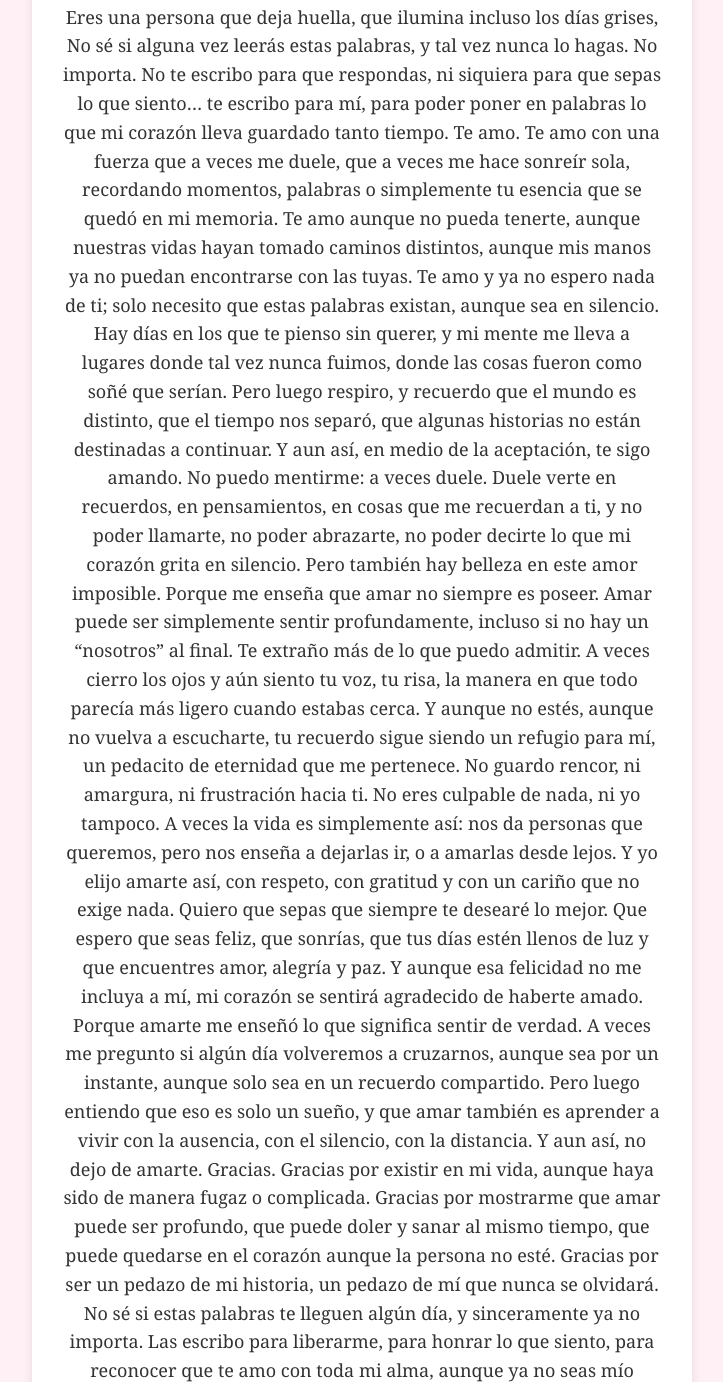
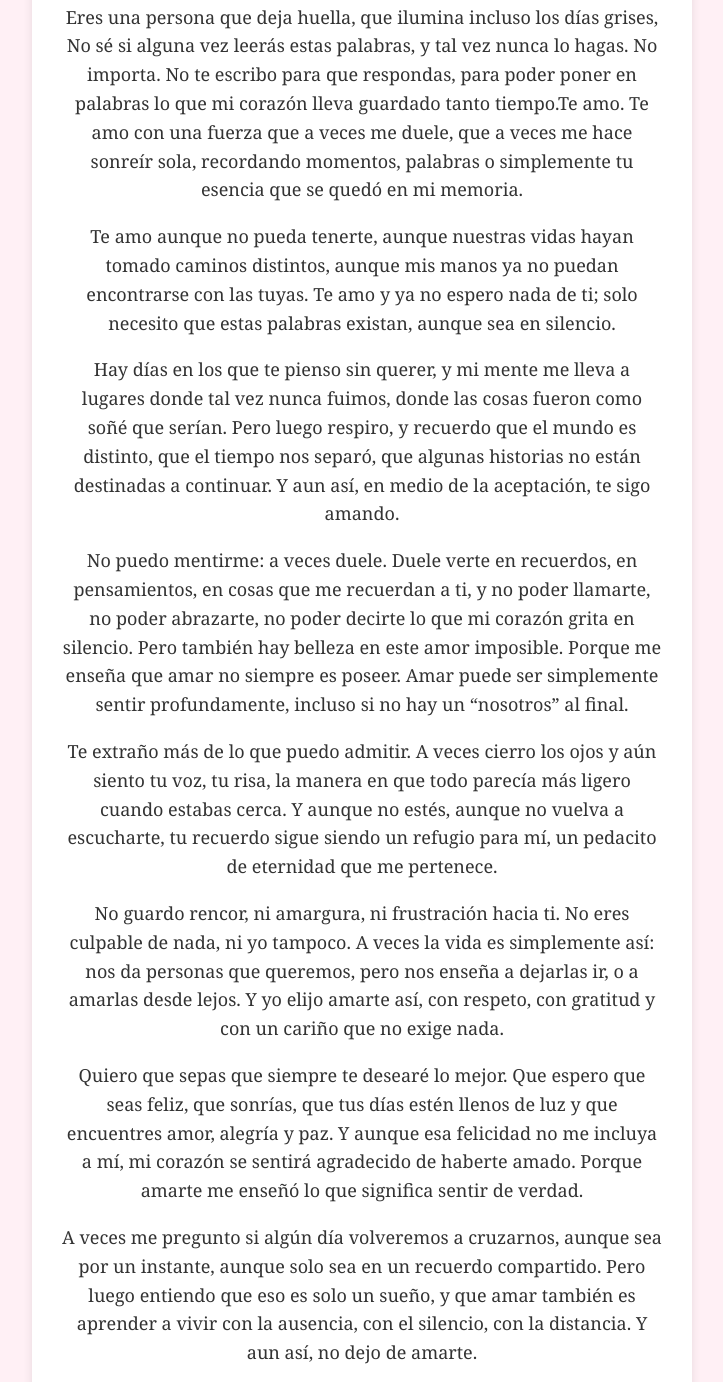
Before and after one commit to Rebecapachon/Carta, a plain HTML site: page carta.html in a window 1280 px wide. Shown: the part 218-1600 px from the top of the page, without its empty margins (278-1001 px from the left). Drawn offline with Linux system fonts and the light colour scheme.

Commit message:
carta.html

```diff
--- a/carta.html
+++ b/carta.html
@@ -30,16 +30,16 @@
   <div class="carta">
     <h1>💌 Para Ti</h1>
     <p>Quería escribirte algo bonito, aunque las palabras nunca basten.</p>
-    <p>Eres una persona que deja huella, que ilumina incluso los días grises, No sé si alguna vez leerás estas palabras, y tal vez nunca lo hagas. No importa. No te escribo para que respondas, ni siquiera para que sepas lo que siento… te escribo para mí, para poder poner en palabras lo que mi corazón lleva guardado tanto tiempo.
-Te amo. Te amo con una fuerza que a veces me duele, que a veces me hace sonreír sola, recordando momentos, palabras o simplemente tu esencia que se quedó en mi memoria. Te amo aunque no pueda tenerte, aunque nuestras vidas hayan tomado caminos distintos, aunque mis manos ya no puedan encontrarse con las tuyas. Te amo y ya no espero nada de ti; solo necesito que estas palabras existan, aunque sea en silencio.
-Hay días en los que te pienso sin querer, y mi mente me lleva a lugares donde tal vez nunca fuimos, donde las cosas fueron como soñé que serían. Pero luego respiro, y recuerdo que el mundo es distinto, que el tiempo nos separó, que algunas historias no están destinadas a continuar. Y aun así, en medio de la aceptación, te sigo amando.
-No puedo mentirme: a veces duele. Duele verte en recuerdos, en pensamientos, en cosas que me recuerdan a ti, y no poder llamarte, no poder abrazarte, no poder decirte lo que mi corazón grita en silencio. Pero también hay belleza en este amor imposible. Porque me enseña que amar no siempre es poseer. Amar puede ser simplemente sentir profundamente, incluso si no hay un “nosotros” al final.
-Te extraño más de lo que puedo admitir. A veces cierro los ojos y aún siento tu voz, tu risa, la manera en que todo parecía más ligero cuando estabas cerca. Y aunque no estés, aunque no vuelva a escucharte, tu recuerdo sigue siendo un refugio para mí, un pedacito de eternidad que me pertenece.
-No guardo rencor, ni amargura, ni frustración hacia ti. No eres culpable de nada, ni yo tampoco. A veces la vida es simplemente así: nos da personas que queremos, pero nos enseña a dejarlas ir, o a amarlas desde lejos. Y yo elijo amarte así, con respeto, con gratitud y con un cariño que no exige nada.
-Quiero que sepas que siempre te desearé lo mejor. Que espero que seas feliz, que sonrías, que tus días estén llenos de luz y que encuentres amor, alegría y paz. Y aunque esa felicidad no me incluya a mí, mi corazón se sentirá agradecido de haberte amado. Porque amarte me enseñó lo que significa sentir de verdad.
-A veces me pregunto si algún día volveremos a cruzarnos, aunque sea por un instante, aunque solo sea en un recuerdo compartido. Pero luego entiendo que eso es solo un sueño, y que amar también es aprender a vivir con la ausencia, con el silencio, con la distancia. Y aun así, no dejo de amarte.
-Gracias. Gracias por existir en mi vida, aunque haya sido de manera fugaz o complicada. Gracias por mostrarme que amar puede ser profundo, que puede doler y sanar al mismo tiempo, que puede quedarse en el corazón aunque la persona no esté. Gracias por ser un pedazo de mi historia, un pedazo de mí que nunca se olvidará.
-No sé si estas palabras te lleguen algún día, y sinceramente ya no importa. Las escribo para liberarme, para honrar lo que siento, para reconocer que te amo con toda mi alma, aunque ya no seas mío</p>
+    <p>Eres una persona que deja huella, que ilumina incluso los días grises, No sé si alguna vez leerás estas palabras, y tal vez nunca lo hagas. No importa. No te escribo para que respondas, para poder poner en palabras lo que mi corazón lleva guardado tanto tiempo.Te amo. Te amo con una fuerza que a veces me duele, que a veces me hace sonreír sola, recordando momentos, palabras o simplemente tu esencia que se quedó en mi memoria.</p>
+    <p>Te amo aunque no pueda tenerte, aunque nuestras vidas hayan tomado caminos distintos, aunque mis manos ya no puedan encontrarse con las tuyas. Te amo y ya no espero nada de ti; solo necesito que estas palabras existan, aunque sea en silencio.</p>
+    <p>Hay días en los que te pienso sin querer, y mi mente me lleva a lugares donde tal vez nunca fuimos, donde las cosas fueron como soñé que serían. Pero luego respiro, y recuerdo que el mundo es distinto, que el tiempo nos separó, que algunas historias no están destinadas a continuar. Y aun así, en medio de la aceptación, te sigo amando.</p>
+    <p>No puedo mentirme: a veces duele. Duele verte en recuerdos, en pensamientos, en cosas que me recuerdan a ti, y no poder llamarte, no poder abrazarte, no poder decirte lo que mi corazón grita en silencio. Pero también hay belleza en este amor imposible. Porque me enseña que amar no siempre es poseer. Amar puede ser simplemente sentir profundamente, incluso si no hay un “nosotros” al final.</p>
+    <p>Te extraño más de lo que puedo admitir. A veces cierro los ojos y aún siento tu voz, tu risa, la manera en que todo parecía más ligero cuando estabas cerca. Y aunque no estés, aunque no vuelva a escucharte, tu recuerdo sigue siendo un refugio para mí, un pedacito de eternidad que me pertenece.</p>
+    <p>No guardo rencor, ni amargura, ni frustración hacia ti. No eres culpable de nada, ni yo tampoco. A veces la vida es simplemente así: nos da personas que queremos, pero nos enseña a dejarlas ir, o a amarlas desde lejos. Y yo elijo amarte así, con respeto, con gratitud y con un cariño que no exige nada.</p>
+    <p>Quiero que sepas que siempre te desearé lo mejor. Que espero que seas feliz, que sonrías, que tus días estén llenos de luz y que encuentres amor, alegría y paz. Y aunque esa felicidad no me incluya a mí, mi corazón se sentirá agradecido de haberte amado. Porque amarte me enseñó lo que significa sentir de verdad.</p>
+    <p>A veces me pregunto si algún día volveremos a cruzarnos, aunque sea por un instante, aunque solo sea en un recuerdo compartido. Pero luego entiendo que eso es solo un sueño, y que amar también es aprender a vivir con la ausencia, con el silencio, con la distancia. Y aun así, no dejo de amarte.</p>
+    <p>Gracias. Gracias por existir en mi vida, aunque haya sido de manera fugaz o complicada. Gracias por mostrarme que amar puede ser profundo, que puede doler y sanar al mismo tiempo, que puede quedarse en el corazón aunque la persona no esté. Gracias por ser un pedazo de mi historia, un pedazo de mí que nunca se olvidará.</p>
+    <p>No sé si estas palabras te lleguen algún día, y sinceramente ya no importa. Las escribo para liberarme, para honrar lo que siento, para reconocer que te amo con toda mi alma, aunque ya no seas mío</p>
     <p>Gracias por existir, por ser tú. ❤️</p>
     <p>Con cariño,<br><strong>Rebeca</strong></p>
   </div>
```
